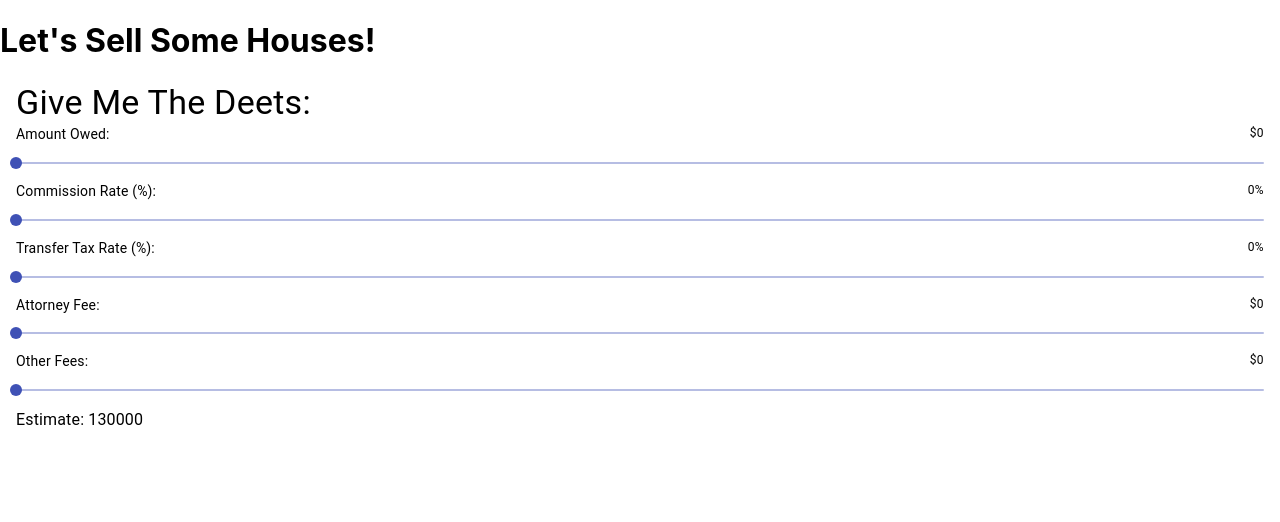
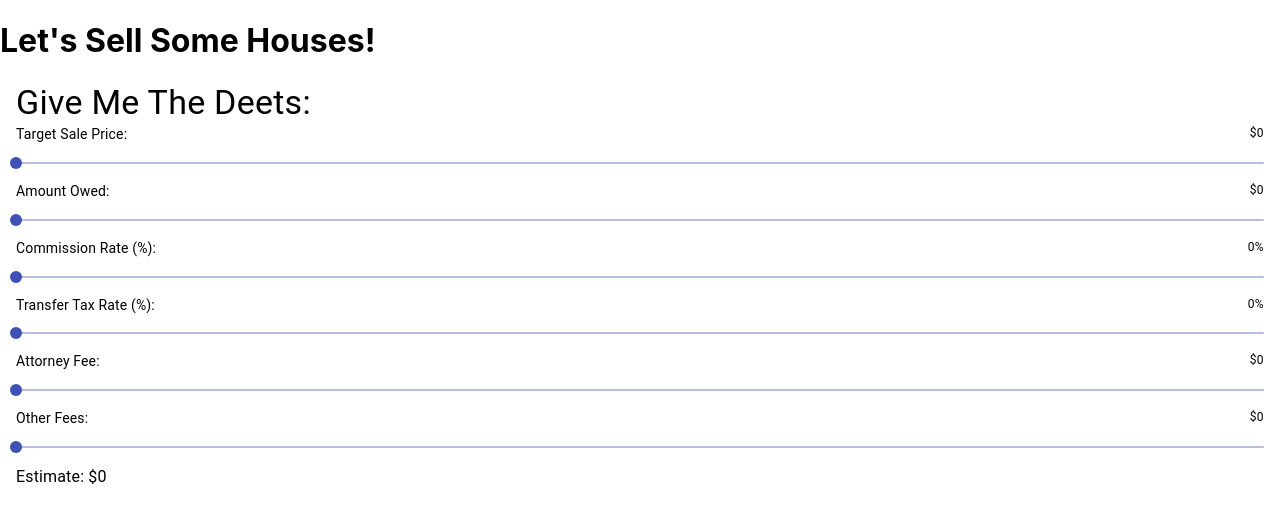
Before and after one commit to jeffn12/home-sale-tools, a React (Create React App) app: page / in a window 1280 px wide. Shown: the top 522 px of the page. Built offline with nearby package versions, Linux system fonts and the light colour scheme.

Commit message:
feat: add target sale price to state

```diff
--- a/src/components/DetailInput.js
+++ b/src/components/DetailInput.js
@@ -3,6 +3,7 @@ import React, { useState, useEffect } from 'react';
 import { Box, Grid, Slider, Typography } from '@material-ui/core';
 
 const DetailInput = () => {
+  const [salePrice, setSalePrice] = useState(0);
   const [amountOwed, setAmountOwed] = useState(0);
   const [commissionRate, setCommissionRate] = useState(0);
   const [transferTaxRate, setTransferTaxRate] = useState(0);
@@ -12,18 +13,41 @@ const DetailInput = () => {
 
   useEffect(() => {
     setAmountEarned(
-      130000 -
-        (130000 * (commissionRate + transferTaxRate) +
+      salePrice -
+        (salePrice * (commissionRate + transferTaxRate) +
           attorneyFee +
           otherFees +
           amountOwed)
     );
-  }, [amountOwed, commissionRate, transferTaxRate, attorneyFee, otherFees]);
+  }, [
+    salePrice,
+    amountOwed,
+    commissionRate,
+    transferTaxRate,
+    attorneyFee,
+    otherFees,
+  ]);
 
   return (
     <Box m={2}>
       <Typography variant="h4">Give Me The Deets:</Typography>
       <Grid>
+        <Grid item style={{ display: 'flex' }}>
+          <Typography variant="body2" gutterBottom style={{ flexGrow: 1 }}>
+            Target Sale Price:
+          </Typography>
+          <Typography variant="caption" style={{ flexShrink: 1 }}>
+            ${salePrice}
+          </Typography>
+        </Grid>
+        <Grid item>
+          <Slider
+            value={salePrice}
+            onChange={(e, value) => setSalePrice(value)}
+            aria-label="salePrice"
+            max={500000}
+          />
+        </Grid>
         <Grid item style={{ display: 'flex' }}>
           <Typography variant="body2" gutterBottom style={{ flexGrow: 1 }}>
             Amount Owed:
@@ -115,7 +139,7 @@ const DetailInput = () => {
           />
         </Grid>
       </Grid>
-      <Typography>Estimate: {amountEarned}</Typography>
+      <Typography>Estimate: ${amountEarned}</Typography>
     </Box>
   );
 };
```
